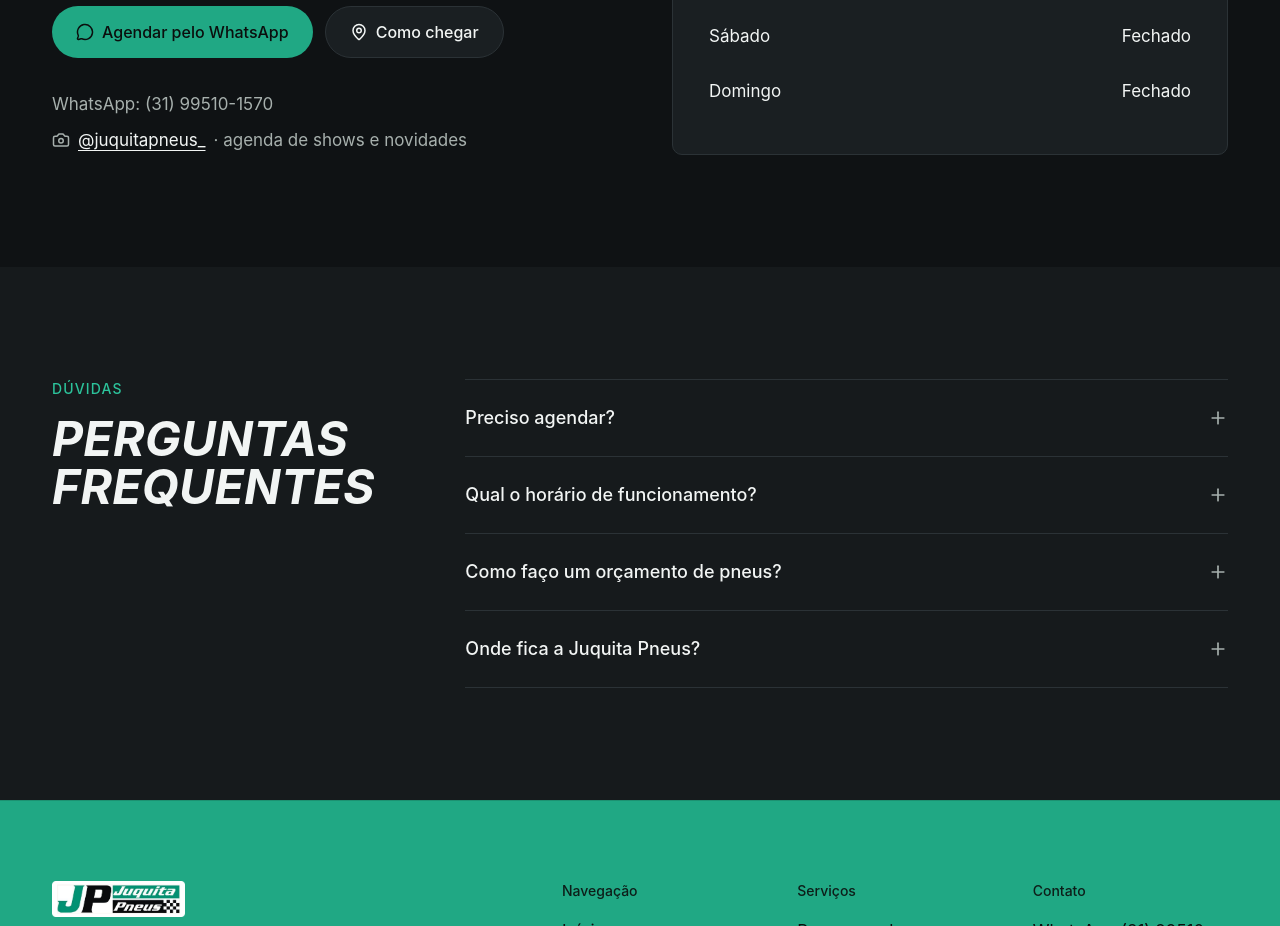
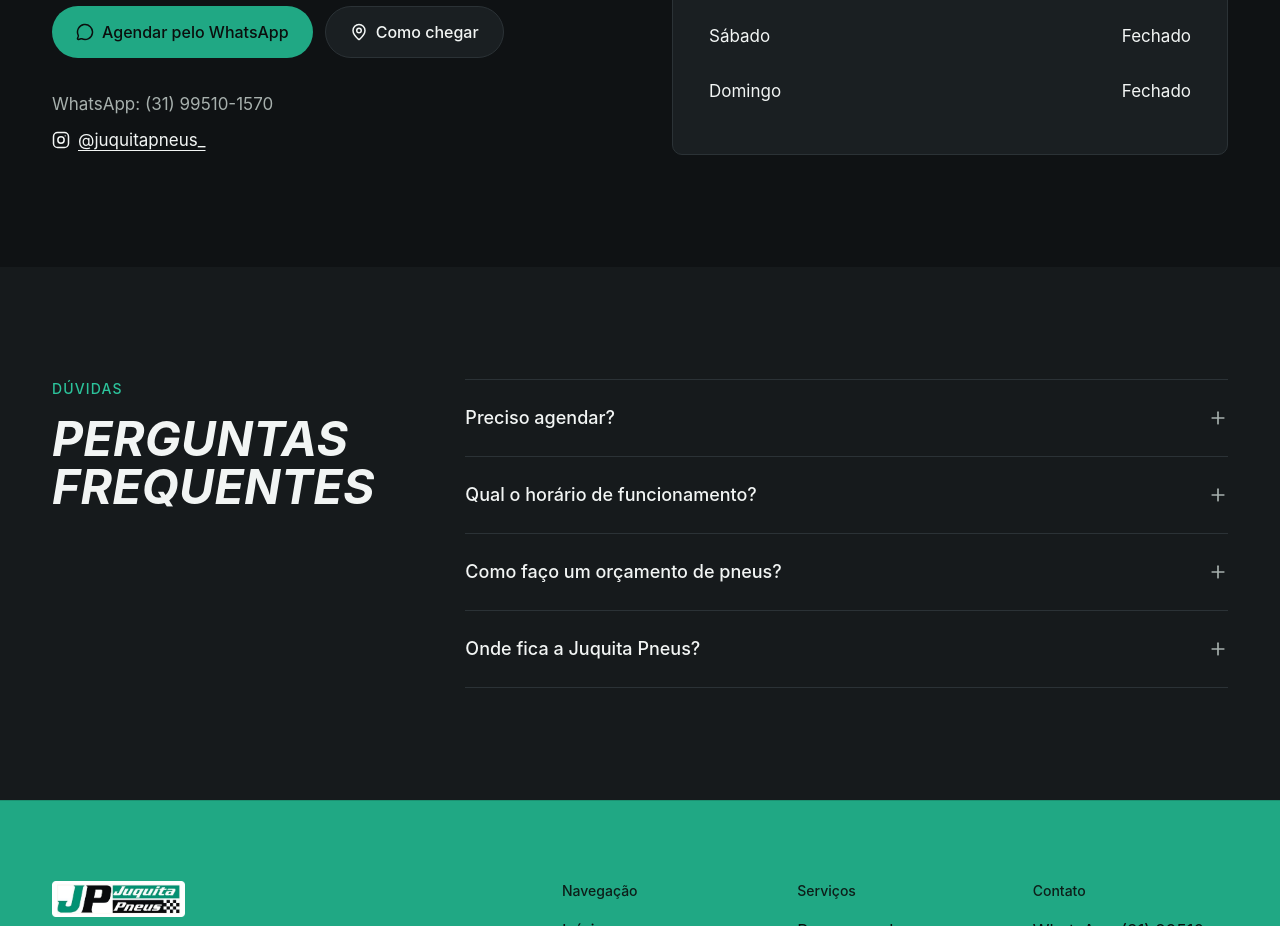
Before and after one commit to luks-azevedo/juquita-pneus, an Astro site: page / in a window 1280 px wide. Shown: the part 3820-4746 px from the top of the page. Built offline with nearby package versions, Linux system fonts and the light colour scheme; Astro itself is replaced by a stand-in of ours.

Commit message:
Ícone do Instagram e texto opcional na seção de horários; Hero cover à direita
- VisitSection: ícone do Instagram (InstagramIcon) no lugar da câmera e
  remoção do texto fixo "agenda de shows e novidades" (agora prop opcional
  `instagramNote`)
- Hero: opção `coverAlign="right"` para posicionar o texto à direita

Co-Authored-By: Claude Opus 5.5 <noreply@anthropic.com>

```diff
--- a/src/components/sections/VisitSection.astro
+++ b/src/components/sections/VisitSection.astro
@@ -5,10 +5,10 @@
  */
 import MapPin from '@lucide/astro/icons/map-pin';
 import MessageCircle from '@lucide/astro/icons/message-circle';
-import Camera from '@lucide/astro/icons/camera';
 import Section, { type SectionTone } from '../ui/Section.astro';
 import SectionHeading from '../ui/SectionHeading.astro';
 import Button from '../ui/Button.astro';
+import InstagramIcon from '../ui/InstagramIcon.astro';
 import { site } from '../../config/site';
 import { whatsappUrl, formattedAddress, formatPhone } from '../../lib/contact';
 
@@ -21,6 +21,8 @@ interface Props {
   /** Mensagem do botão de WhatsApp. */
   whatsappMessage?: string;
   whatsappLabel?: string;
+  /** Texto curto ao lado do @ do Instagram (opcional). Ex.: 'agenda de shows e novidades' */
+  instagramNote?: string;
 }
 
 const {
@@ -31,6 +33,7 @@ const {
   description,
   whatsappMessage,
   whatsappLabel = 'Reservar pelo WhatsApp',
+  instagramNote,
 } = Astro.props;
 
 const headingId = `${id}-title`;
@@ -85,12 +88,12 @@ const igHandle = instagram ? `@${instagram.replace(/\/+$/, '').split('/').pop()}
             {wa && <li>WhatsApp: {formatPhone(site.contact.whatsapp)}</li>}
             {instagram && (
               <li class="flex items-center gap-2">
-                <Camera size={18} aria-hidden="true" />
+                <InstagramIcon size={18} class="shrink-0 text-ink" />
                 <a href={instagram} target="_blank" rel="noopener noreferrer" class="text-ink underline underline-offset-4">
                   {igHandle}
                   <span class="sr-only"> no Instagram (abre em nova aba)</span>
                 </a>
-                <span>· agenda de shows e novidades</span>
+                {instagramNote && <span>· {instagramNote}</span>}
               </li>
             )}
           </ul>
--- /dev/null
+++ b/src/components/ui/InstagramIcon.astro
@@ -0,0 +1,26 @@
+---
+/** Ícone do Instagram em traço (mesmo estilo dos ícones Lucide). */
+interface Props {
+  size?: number;
+  class?: string;
+}
+const { size = 20, class: className } = Astro.props;
+---
+
+<svg
+  xmlns="http://www.w3.org/2000/svg"
+  width={size}
+  height={size}
+  viewBox="0 0 24 24"
+  fill="none"
+  stroke="currentColor"
+  stroke-width="2"
+  stroke-linecap="round"
+  stroke-linejoin="round"
+  class={className}
+  aria-hidden="true"
+>
+  <rect x="2" y="2" width="20" height="20" rx="5.5"></rect>
+  <circle cx="12" cy="12" r="4.2"></circle>
+  <circle cx="17.6" cy="6.4" r="0.9" fill="currentColor" stroke="none"></circle>
+</svg>
```
